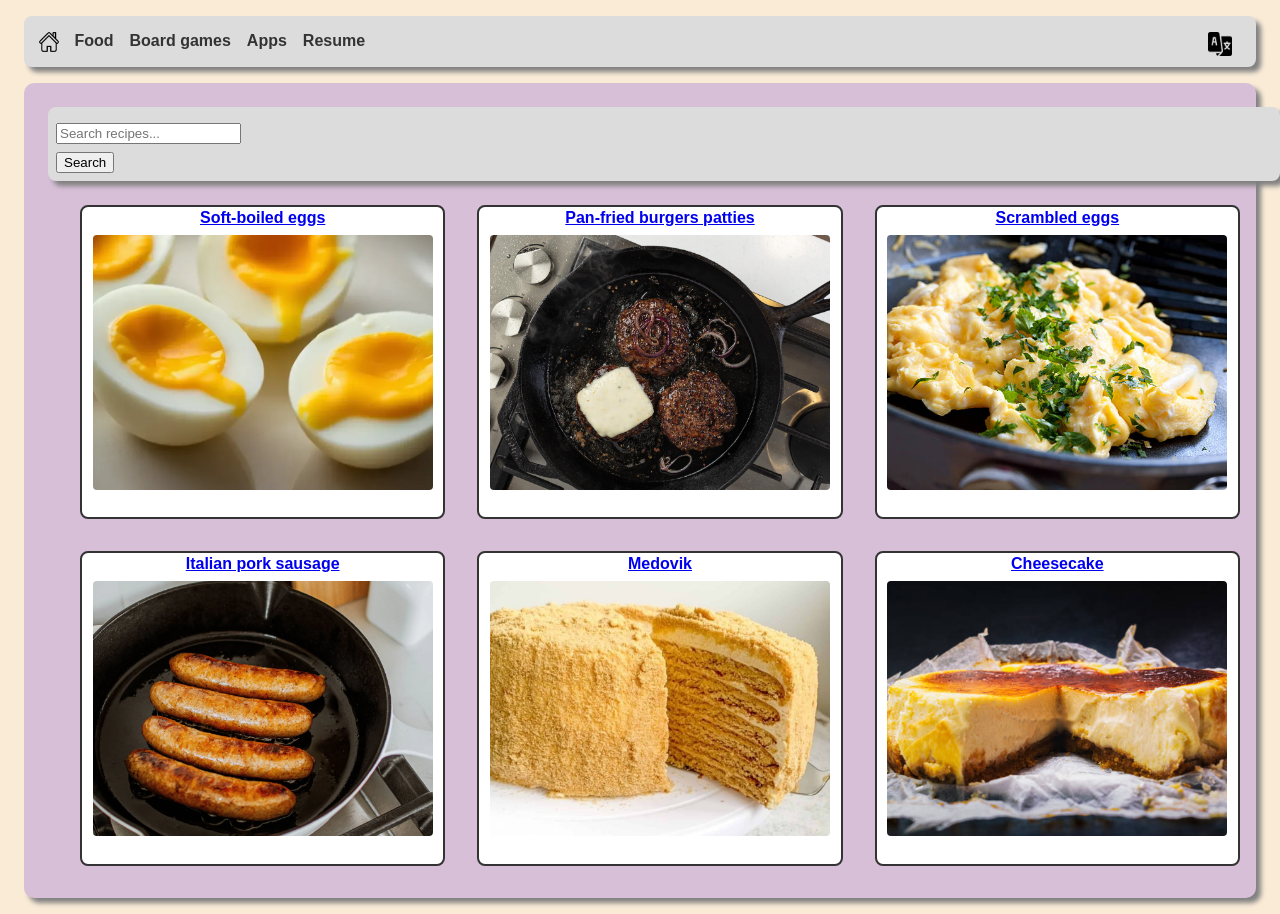
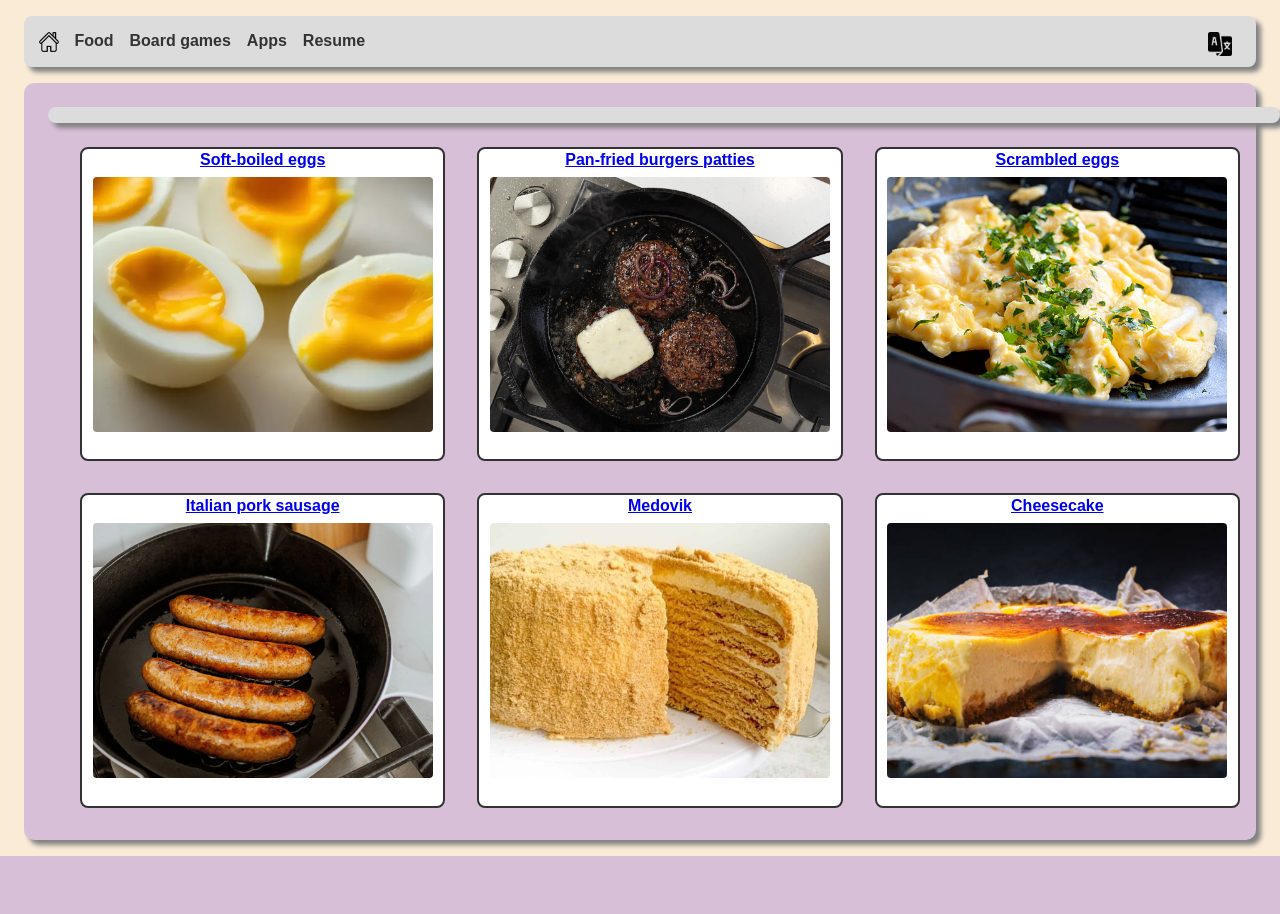
Before and after one commit to Vitor-Curado/Personal-website, a Flask app: page /food in a window 1280 px wide. After the commit the page ends 856 px from the top, so only its background shows below. Run offline with Flask 3, Linux system fonts and the light colour scheme.

Commit message:
Remove search form from food navigation

```diff
--- a/templates/food.html
+++ b/templates/food.html
@@ -8,10 +8,9 @@
 
 <nav>
     <!-- Search bar -->
-    <form action="{{ url_for('food') }}" method="get">
-        <input type="text" name="q" placeholder="Search recipes..." value="{{ request.args.get('q', '') }}">
-        <button type="submit">Search</button>
-    </form>
+    <section>
+
+    </section>
 </nav>
 
 <ul id="food-list">
```
